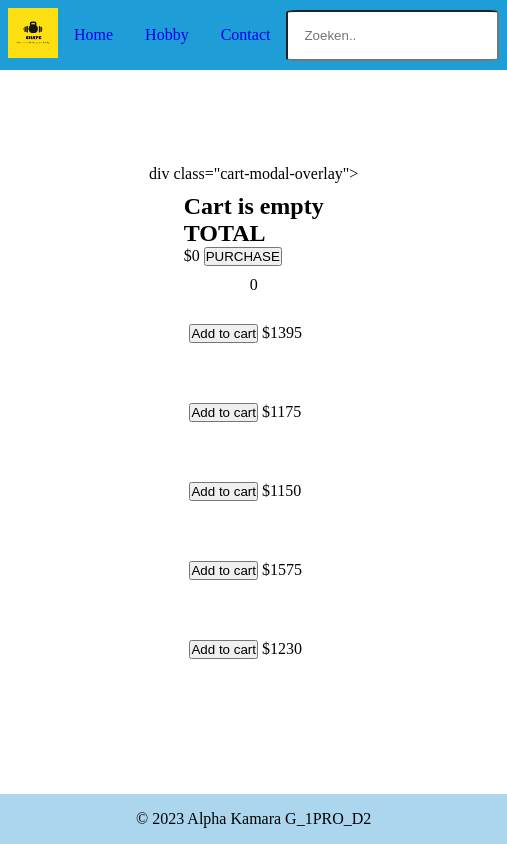
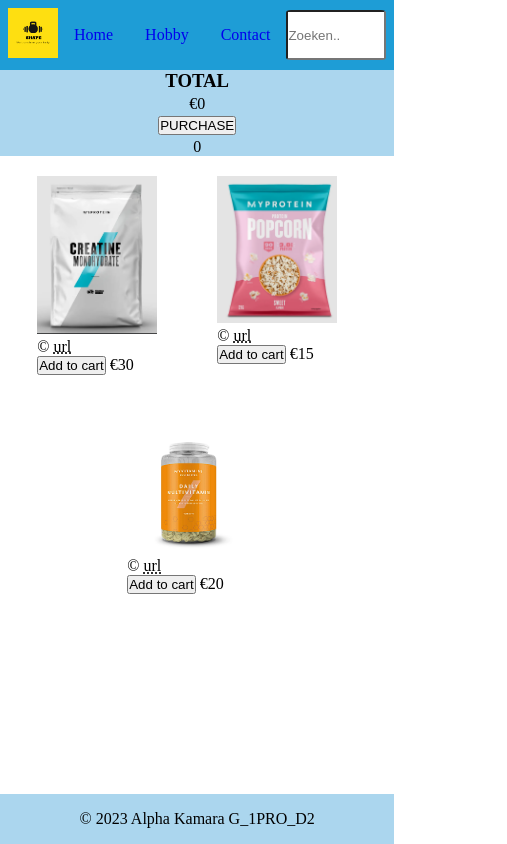
Before and after one commit to Alpha0kamara/Portfolio_HTML_CSS_JS, a plain HTML site: page supplementShop.html in a window 390 px wide. Shown: the whole page, 507 px wide, since content can reach past the window. Drawn offline with Linux system fonts and the light colour scheme.

Commit message:
aanpssingen styling

```diff
--- a/css/style.css
+++ b/css/style.css
@@ -72,6 +72,13 @@ body{
 
 /*----hobby -----------*/
 
+#hobby-main{
+    display: flex;
+    justify-content: center;
+    align-items: center;
+    flex-wrap: wrap;
+    border: #0077ff solid 2px;
+}
   #hobby-body{
     background-color: #EAEFF1;
 
@@ -79,6 +86,7 @@ body{
   }
   .hobby-body{
    max-width: 500px;
+   max-height: 200px;
 
    align-items: center;
    max-height: 50%;
@@ -88,6 +96,7 @@ body{
     padding-top: 20px;
 
     display: inline-flex;
+    flex-wrap: wrap;
 
   }
   .card{
@@ -98,12 +107,14 @@ body{
     padding-bottom: 20px;
     margin-bottom: 20px;
 
+
 }
 
   .hobby-foto {
    width: 100%;
    padding: 20px;
    border-radius: 0rem;
+
   }
 
   .p-hobby{
@@ -137,6 +148,9 @@ body{
 
 #searchB{
     border-radius: 5%;
+    padding: 0;
+    margin: 0;
+    width: 100px;
 }
 
 /*----- voeding detail pagina styling ----*/
@@ -204,3 +218,103 @@ body{
     height: 200px;
 
 }
+
+/*------------------- supp -------------------------- */
+#supp-body{
+    overflow: none;
+}
+.supplement-content{
+width: 100%;
+display: flex;
+flex-direction: column;
+
+}
+
+.cart-modal-overlay{
+    display: flex;
+    justify-content: center;
+    align-items:center;
+  background-color: #ABD6EE;
+  flex-wrap: wrap;
+  min-width: 200px;
+
+}
+
+.cart-modal{
+    display: flex;
+    width: 100%;
+    justify-content: center;
+
+}
+
+.product-rows{
+    display: flex;
+
+}
+
+.product-row{
+    display: flex;
+    flex-direction: column;
+    border: 2px  solid;
+    margin: 5px;
+    padding: 5px;
+    align-items: center;
+}
+/*------- button van purchase--------*/
+.total{
+    display: flex;
+    flex-direction: column;
+    align-items: center;
+    justify-content: center;
+    gap:3px;
+
+}
+
+.card{
+    min-width: 100px;
+}
+.cart-image{
+    width: 100%;
+    max-width: 50px;
+    max-height: 50px;
+}
+
+
+.items-container{
+    display: flex;
+    justify-content: center;
+    flex-wrap: wrap;
+}
+
+.product-image{
+    height: auto;
+    width: 100%;
+    max-width: 120px;
+}
+
+
+
+
+.product-quantity{
+    width: 60px;
+}
+
+/*---------- media queries -------------*/
+@media only screen and (max-width: 720px){
+    .cart-modal-overlay{
+        flex-direction: column;
+        align-items: center;
+
+
+    }
+    .cart-modal{
+        flex-direction: column;
+        align-items: center;
+    }
+    .product-rows{
+        justify-content: center;
+        flex-direction: column;
+    }
+
+
+}
--- a/js/scripts.js
+++ b/js/scripts.js
@@ -14,27 +14,7 @@ function sendMessage(){
 const cart = document.querySelector('#cart');
 const cartModalOverlay = document.querySelector('.cart-modal-overlay');
 
-cart.addEventListener('click', () => {
-  if (cartModalOverlay.style.transform === 'translateX(-200%)'){
-    cartModalOverlay.style.transform = 'translateX(0)';
-  } else {
-    cartModalOverlay.style.transform = 'translateX(-200%)';
-  }
-})
-// end of open cart modal
 
-// close cart modal
-const closeBtn = document.querySelector ('#close-btn');
-
-closeBtn.addEventListener('click', () => {
-  cartModalOverlay.style.transform = 'translateX(-200%)';
-});
-
-cartModalOverlay.addEventListener('click', (e) => {
-  if (e.target.classList.contains('cart-modal-overlay')){
-    cartModalOverlay.style.transform = 'translateX(-200%)'
-  }
-})
 // end of close cart modal
 
 // add products to cart
@@ -70,12 +50,12 @@ function addItemToCart (price, imageSrc) {
   }
 
   var cartRowItems = `
-  <div class="product-row">
+
         <img class="cart-image" src="${imageSrc}" alt="">
         <span class ="cart-price">${price}</span>
         <input class="product-quantity" type="number" value="1">
         <button class="remove-btn">Remove</button>
-        </div>
+
 
       `
   productRow.innerHTML = cartRowItems;
@@ -123,12 +103,12 @@ function updateCartPrice() {
     cartRow = productRow[i]
   var priceElement = cartRow.getElementsByClassName('cart-price')[0]
   var quantityElement = cartRow.getElementsByClassName('product-quantity')[0]
-  var price = parseFloat(priceElement.innerText.replace('$', ''))
+  var price = parseFloat(priceElement.innerText.replace('€', ''))
   var quantity = quantityElement.value
   total = total + (price * quantity )
 
   }
-  document.getElementsByClassName('total-price')[0].innerText =  '$' + total
+  document.getElementsByClassName('total-price')[0].innerText =  '€' + total
 
 document.getElementsByClassName('cart-quantity')[0].textContent = i /= 2
 }
@@ -143,7 +123,6 @@ purchaseBtn.addEventListener('click', purchaseBtnClicked)
 
 function purchaseBtnClicked () {
   alert ('Thank you for your purchase');
-  cartModalOverlay.style.transform= 'translateX(-100%)'
  var cartItems = document.getElementsByClassName('product-rows')[0]
  while (cartItems.hasChildNodes()) {
    cartItems.removeChild(cartItems.firstChild)
@@ -152,5 +131,3 @@ function purchaseBtnClicked () {
   updateCartPrice()
 }
 // end of purchase items
-
-//alert user if cart is empty
--- a/supplementShop.html
+++ b/supplementShop.html
@@ -10,71 +10,67 @@
 
 </head>
 
-<body>
+<body id="supp-body">
   <nav class="nav">
     <figure>
-            <a href="/index.html" ><img src="/assets/logo.jpeg" alt="mijn foto logo" class="logo" ></a>
+      <a href="/index.html"><img src="/assets/logo.jpeg" alt="mijn foto logo" class="logo"></a>
     </figure>
     <ul class="navItems">
       <li class="navItem"> <a class="linkText" href="/index.html">Home</a> </li>
       <li class="navItem"> <a class="linkText" href="/hobby.html">Hobby</a></li>
       <li class="navItem"> <a class="linkText" href="/contact.html">Contact</a></li>
-            <input class="navItem" id="searchB" type="text" placeholder="Zoeken.."/>
+      <input class="navItem" id="searchB" type="text" placeholder="Zoeken.." />
     </ul>
   </nav>
   <main class="main">
-        <section class="home-content">
+    <section class="supplement-content">
 
-            div class="cart-modal-overlay">
+      <article class="cart-modal-overlay">
         <div class="cart-modal">
-      <i id="close-btn" class="fas fa-times"></i>
-        <h1 class="cart-is-empty">Cart is empty</h1>
-
           <div class="product-rows">
           </div>
           <div class="total">
             <h1 class="cart-total">TOTAL</h1>
-            <span class="total-price">$0</span>
+            <span class="total-price">€0</span>
             <button class="purchase-btn">PURCHASE</button>
+            <div class="cart-btn">
+              <i id="cart" class="fas fa-shopping-cart"></i>
+              <span class="cart-quantity">0</span>
             </div>
           </div>
         </div>
 
-<!--   end of cart modal -->
-  <div class="cart-btn">
-    <i id="cart" class="fas fa-shopping-cart"></i>
-      <span class ="cart-quantity">0</span>
-  </div>
+      </article>
       <!--  products  -->
-  <div class="items-container">
-    <div class="card-1 card">
-      <img class="product-image" src="./img/image-1.webp" alt="">
+      <section class="items-container">
+        <article class="card-1 card">
+          <figure>
+            <img src="/assets/protein.png" alt="Supplementen" class="product-image">
+            <figcaption> &#169; <abbr title="https://static.thcdn.com/images/large/webp//productimg/1600/1600/10530943-1224889444460882.jpg">url</abbr></figcaption>
+        </figure>
           <button class="add-to-cart">Add to cart</button>
-          <span class="product-price">$1395</span>
-    </div>
-    <div class="card-2 card">
-      <img class="product-image" src="./img/image-2.webp" alt="">
+          <span class="product-price">€30</span>
+        </article>
+
+        <article class="card-2 card">
+          <figure>
+            <img src="/assets/proteinPop.png" alt="Supplementen" class="product-image">
+            <figcaption> &#169; <abbr title="https://static.thcdn.com/images/large/webp//productimg/1600/1600/10530943-1224889444460882.jpg">url</abbr></figcaption>
+        </figure>
           <button class="add-to-cart">Add to cart</button>
-        <span class="product-price">$1175</span>
-    </div>
-    <div class="card-3 card">
-      <img class="product-image" src="./img/image-3.webp" alt="">
+          <span class="product-price">€15</span>
+        </article>
+
+        <article class="card-3 card">
+          <figure>
+            <img src="/assets/supp.PNG" alt="Supplementen" class="product-image">
+            <figcaption> &#169; <abbr title="https://static.thcdn.com/images/large/webp//productimg/1600/1600/10530943-1224889444460882.jpg">url</abbr></figcaption>
+        </figure>
           <button class="add-to-cart">Add to cart</button>
-          <span class="product-price">$1150</span>
-    </div>
-    <div class="card-4 card">
-      <img class="product-image" src="./img/image-4.webp" alt="">
-         <button class="add-to-cart">Add to cart</button>
-        <span class="product-price">$1575</span>
-    </div>
-    <div class="card-5 card">
-      <img class="product-image" src="./img/image-5.webp" alt="">
-      <button class="add-to-cart">Add to cart</button>
-      <span class="product-price">$1230</span>
-    </div>
-  </div>
+          <span class="product-price">€20</span>
+        </article>
 
-
+      </section>
     </section>
   </main>
   <aside></aside>
```
Also changed, not shown: hobby.html (+1 -1 lines), assets/protein.png (added), assets/proteinPop.png (added), css/fonts.css (deleted). Lines whose indentation alone changed are shown as unchanged.
